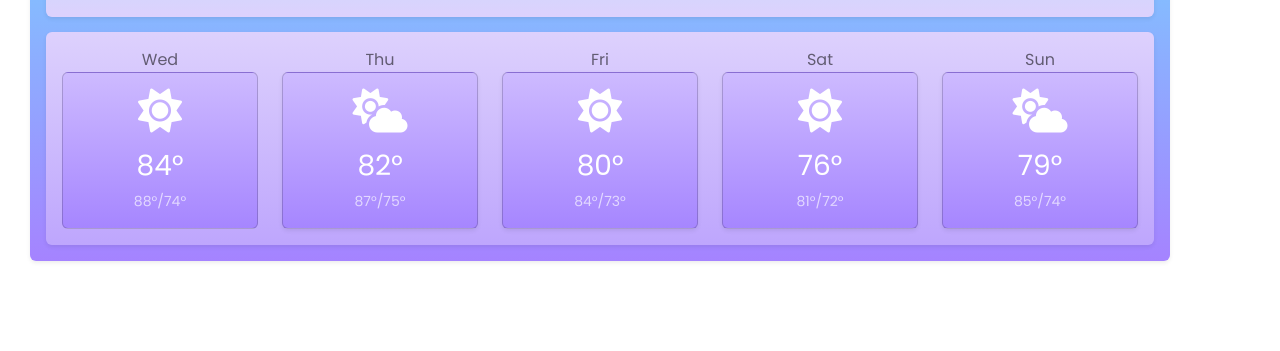
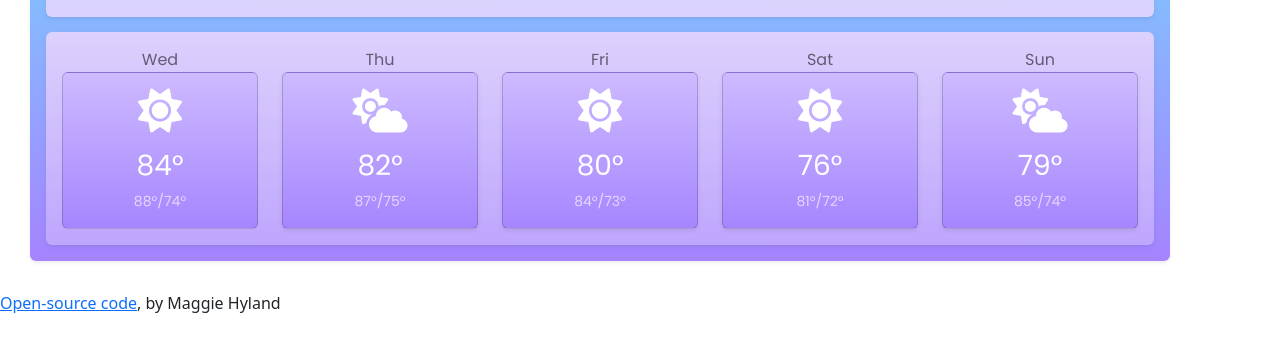
Before and after one commit to maggie-hyland/maggies-project, a website built with Parcel: page index.html in a window 1280 px wide. Shown: the part 249-600 px from the top of the page. Built offline with nearby package versions, Linux system fonts and the light colour scheme; no server answers.

Commit message:
added a link to the GitHub repo

```diff
--- a/index.html
+++ b/index.html
@@ -110,6 +110,7 @@
         </div>
       </div>
     </div>
+<a href="https://github.com/maggie-hyland/maggies-project">Open-source code</a>, by Maggie Hyland
     <script
       src="https://cdn.jsdelivr.net/npm/bootstrap@5.2.0/dist/js/bootstrap.bundle.min.js"
       integrity="sha384-A3rJD856KowSb7dwlZdYEkO39Gagi7vIsF0jrRAoQmDKKtQBHUuLZ9AsSv4jD4Xa"
```
